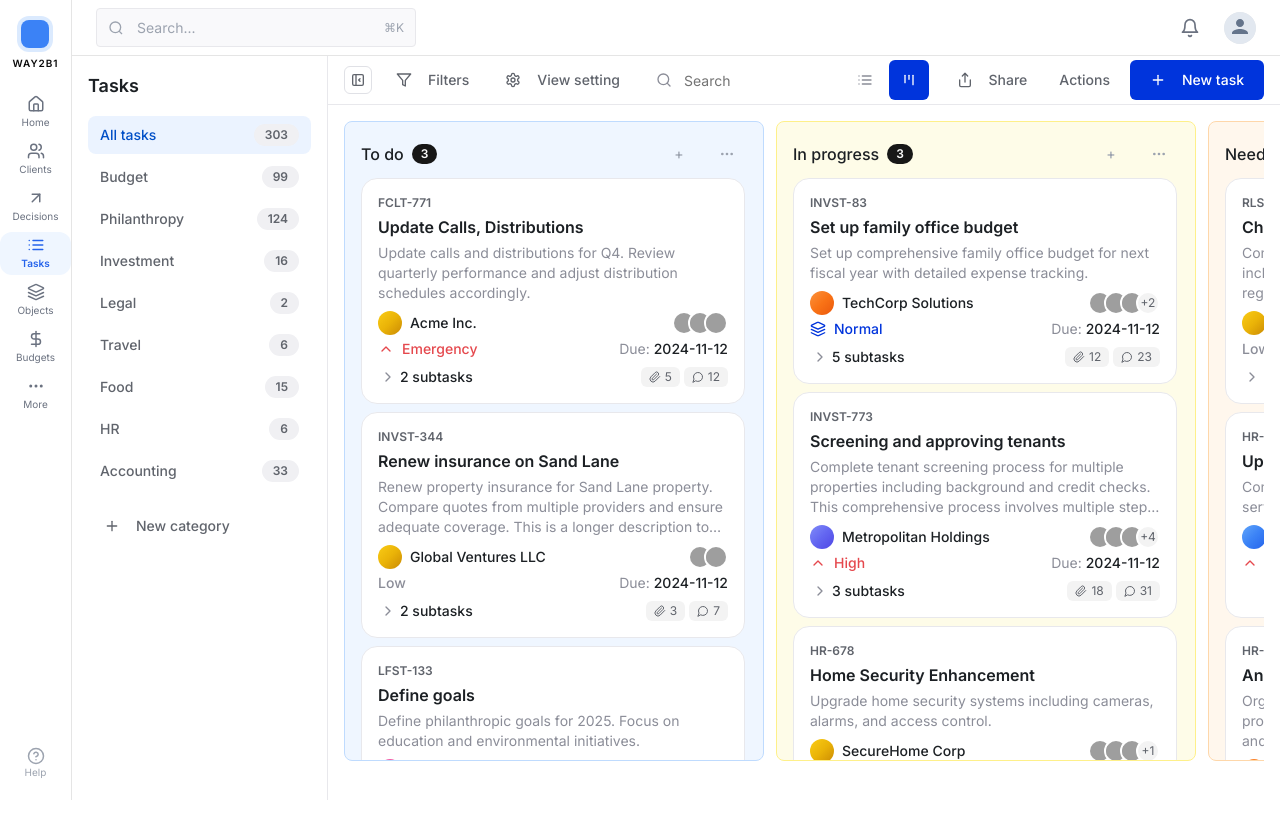
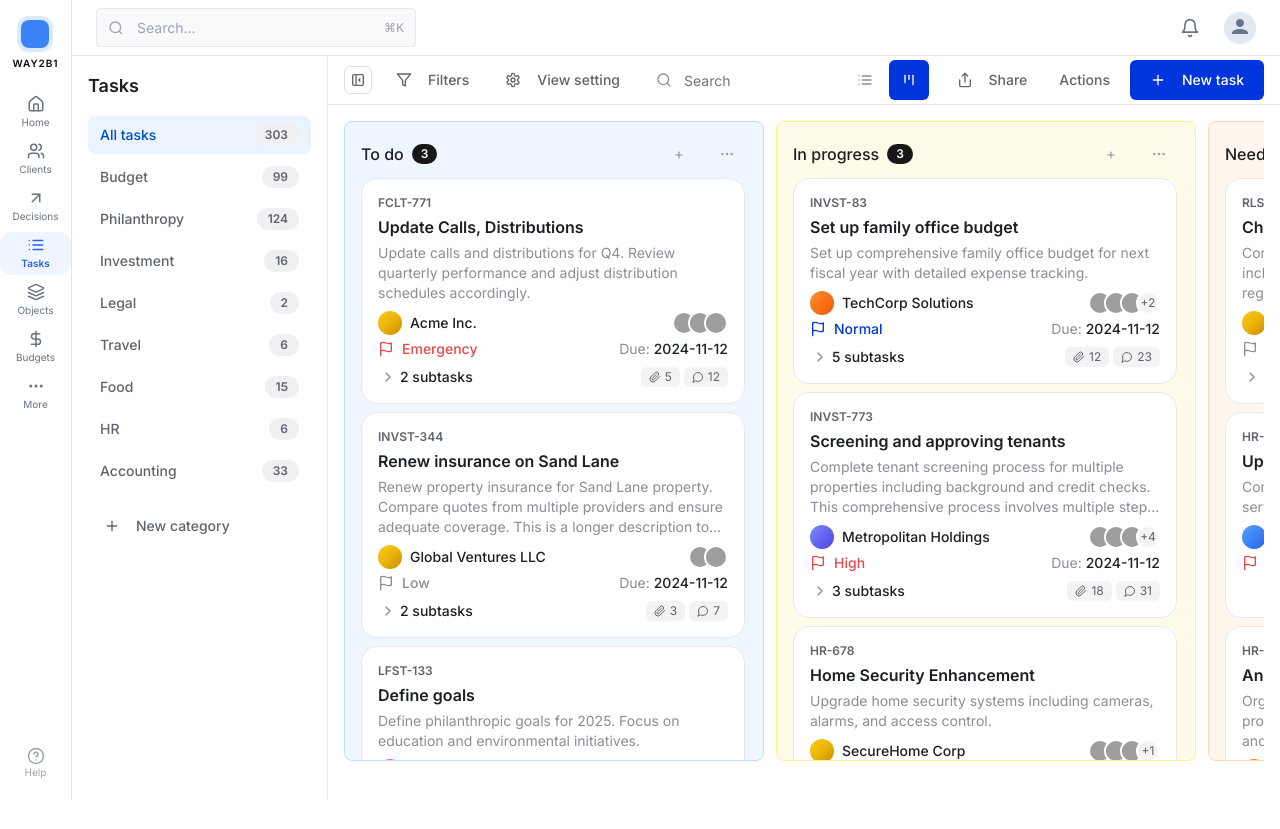
Before and after one commit to martacieden/KANBAN_NEW, a Next.js app: page / in a window 1280 px wide. Built offline with nearby package versions, Linux system fonts and the light colour scheme; grey boxes are pictures that could not be loaded.

Commit message:
Уніфіковано іконки пріоритетів - тепер всі використовують Flag іконку

```diff
--- a/components/KanbanBoard.tsx
+++ b/components/KanbanBoard.tsx
@@ -5,7 +5,7 @@ import { Badge } from "@/components/ui/badge";
 import { Card, CardContent } from "@/components/ui/card";
 import { Input } from "@/components/ui/input";
 import { Button } from "@/components/ui/button";
-import { ChevronDown, ChevronRight, Settings, X, Search, ChevronLeft, ChevronUp, Clock, ChevronDown as ChevronDownIcon, Layers, Paperclip, MessageCircle, MoreHorizontal } from "lucide-react";
+import { ChevronDown, ChevronRight, Settings, X, Search, ChevronLeft, ChevronUp, Clock, ChevronDown as ChevronDownIcon, Layers, Paperclip, MessageCircle, MoreHorizontal, Flag } from "lucide-react";
 import { Paperclip as PaperclipIcon, MessageCircle as MessageCircleIcon } from "lucide-react";
 import { Tooltip, TooltipProvider } from "@/components/ui/tooltip";
 import { Switch } from "@/components/ui/switch";
@@ -764,9 +764,15 @@ export default function KanbanBoard({
                     <div className="flex items-center gap-2">
                       {/* Priority - invisible but takes space when hidden */}
                       <div className={`flex items-center gap-2 ${cardFields.priority ? '' : 'invisible'}`}>
-                        {task.priority === "Normal" && <Layers className="w-4 h-4 text-[#0034dc]" />}
-                        {task.priority === "High" && <ChevronDown className="w-4 h-4 text-[#e5484d] rotate-180" />}
-                        {task.priority === "Emergency" && <ChevronDown className="w-4 h-4 text-[#e5484d] rotate-180" />}
+                        {/* Unified Flag icon for all priorities with different colors */}
+                        <Flag
+                          className={`w-4 h-4 ${
+                            task.priority === "Emergency" ? "text-[#e5484d]" :
+                            task.priority === "High" ? "text-[#e5484d]" :
+                            task.priority === "Low" ? "text-[#8b8d98]" :
+                            "text-[#0034dc]"
+                          }`}
+                        />
                         <span className={`text-sm font-medium ${task.priority === "Emergency" || task.priority === "High" ? "text-[#e5484d]" : task.priority === "Low" ? "text-[#8b8d98]" : "text-[#0034dc]"}`}>{task.priority || "Normal"}</span>
                       </div>
                     </div>
```
